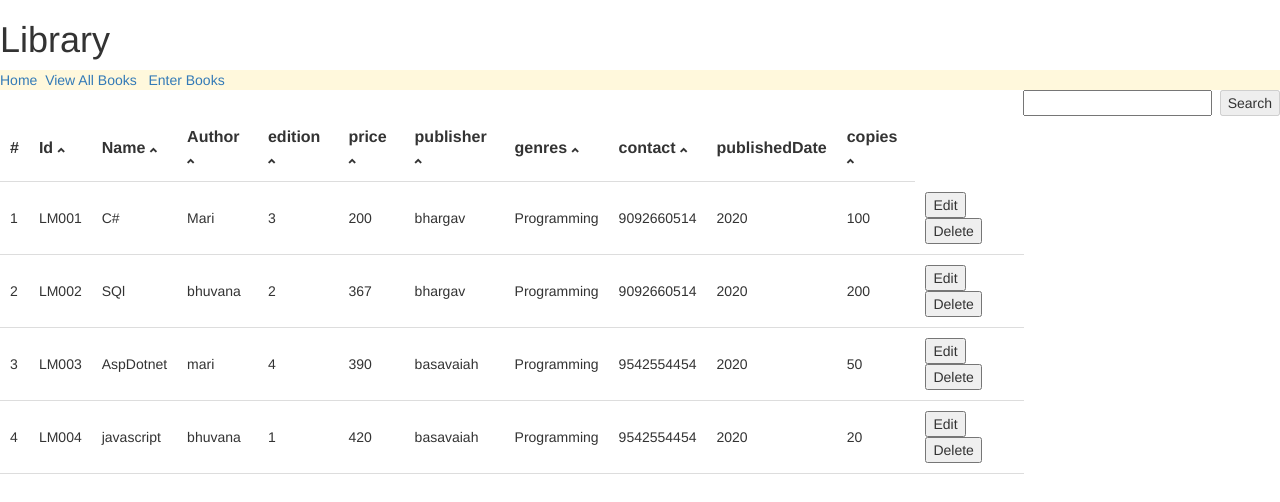
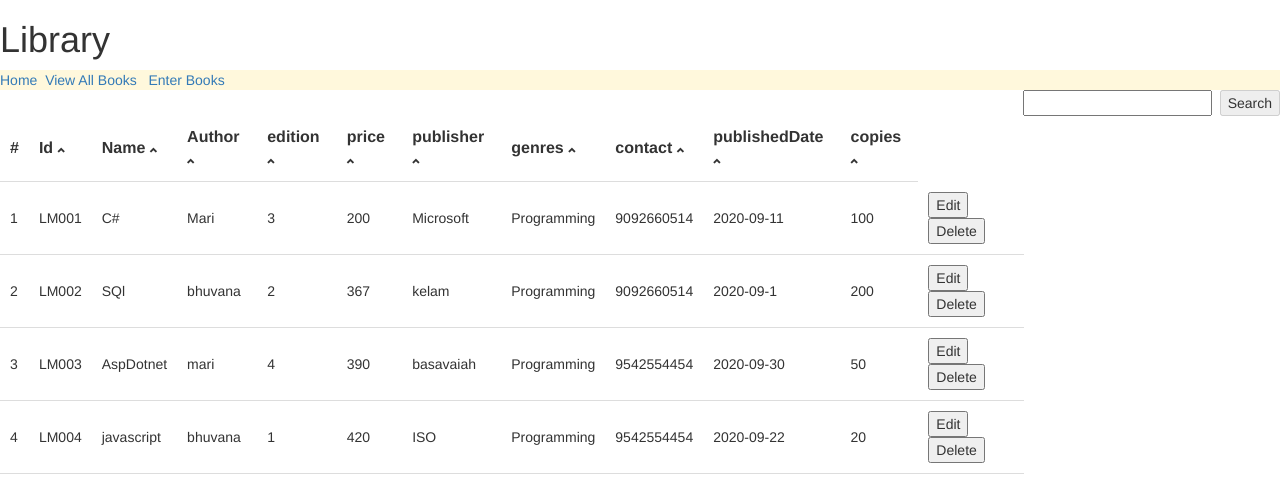
Before and after one commit to KelamBasavaiah/Angular8LibraryManagement, an Angular app: page /ViewBooks in a window 1280 px wide. Shown: the top 502 px of the page. Built offline with nearby package versions, Linux system fonts and the light colour scheme.

Commit message:
Date Filters

```diff
--- a/src/app/Components/view-books/view-books.component.html
+++ b/src/app/Components/view-books/view-books.component.html
@@ -16,7 +16,7 @@
                 <th>publisher <span *ngIf="decending" class="glyphicon glyphicon-chevron-up" (click)="sort('publisher')"></span><span *ngIf="! decending"class="glyphicon glyphicon-chevron-down" (click)="sort('publisher')"></span></th>
                 <th>genres <span *ngIf="decending" class="glyphicon glyphicon-chevron-up" (click)="sort('genres')"></span><span *ngIf="! decending"class="glyphicon glyphicon-chevron-down" (click)="sort('genres')"></span></th>
                 <th>contact <span *ngIf="decending" class="glyphicon glyphicon-chevron-up" (click)="sort('contact')"></span><span *ngIf="! decending"class="glyphicon glyphicon-chevron-down" (click)="sort('contact')"></span></th>
-                <th>publishedDate </th>
+                <th>publishedDate <span *ngIf="decending" class="glyphicon glyphicon-chevron-up" (click)="sort('publishedDate')"></span><span *ngIf="! decending"class="glyphicon glyphicon-chevron-down" (click)="sort('publishedDate')"></span></th>
                 <th>copies <span *ngIf="decending" class="glyphicon glyphicon-chevron-up" (click)="sort('copies')"></span><span *ngIf="! decending"class="glyphicon glyphicon-chevron-down" (click)="sort('copies')"></span></th>
             </tr>
         </thead>
@@ -31,7 +31,7 @@
                 <td>{{k.publisher}}</td>
                 <td>{{k.genres}}</td>
                 <td>{{k.contact}}</td>
-                <td>{{k.publishedDate.getFullYear()}}</td>
+                <td>{{k.publishedDate}}</td>
                 <td>{{k.copies}}</td>
                 <td><button (click)=editBook(k.id)>Edit</button> &nbsp;<button>Delete</button></td>
             </tr>
--- a/src/app/Components/view-books/view-books.component.ts
+++ b/src/app/Components/view-books/view-books.component.ts
@@ -48,6 +48,10 @@ export class ViewBooksComponent implements OnInit {
       this.books=this.books.sort((a,b)=>{return b[column].toLocaleLowerCase() <a[column].toLocaleLowerCase() ?1:-1});
       if(this.decending==false){this.books.reverse(); this.decending=true}else{this.decending=false;}
     }
+    if(typeof(this.books[0][column])=="object"){
+      this.books=this.books.sort((a,b)=>{return b[column]<a[column]?1:-1});
+      if(this.decending==false){this.books.reverse(); this.decending=true}else{this.decending=false;}
+    }
 
   }
  clearFilters(){
--- a/src/app/Services/book.service.ts
+++ b/src/app/Services/book.service.ts
@@ -6,20 +6,20 @@ import { BookDetails } from '../Entities/book-details';
 })
 export class BookService {
 
- public books:BookDetails[]=[{id:'LM001', name:'C#',author_name:'Mari',edition:3,price:200,publisher:'bhargav'
-                        ,genres:'Programming',contact:9092660514,publishedDate:new Date(),copies:100},
+ public books:BookDetails[]=[];
 
-                       {id:'LM002', name:'SQl',author_name:'bhuvana',edition:2,price:367,publisher:'bhargav'
-                        ,genres:'Programming',contact:9092660514,publishedDate:new Date(),copies:200},
-
-                       {id:'LM003', name:'AspDotnet',author_name:'mari',edition:4,price:390,publisher:'basavaiah'
-                        ,genres:'Programming',contact:9542554454,publishedDate:new Date(),copies:50},
-
-                        {id:'LM004', name:'javascript',author_name:'bhuvana',edition:1,price:420,publisher:'basavaiah'
-                         ,genres:'Programming',contact:9542554454,publishedDate:new Date(),copies:20}
-                      ];
-
-  constructor() { }
+  constructor()
+  {
+let data;data=new BookDetails();
+data={id:'LM001', name:'C#',author_name:'Mari',edition:3,price:200,publisher:'Microsoft',genres:'Programming',contact:9092660514,publishedDate:'2020-09-11',copies:100}
+this.books.push(data);
+data={id:'LM002', name:'SQl',author_name:'bhuvana',edition:2,price:367,publisher:'kelam',genres:'Programming',contact:9092660514,publishedDate:'2020-09-1',copies:200}
+this.books.push(data);
+data ={id:'LM003', name:'AspDotnet',author_name:'mari',edition:4,price:390,publisher:'basavaiah',genres:'Programming',contact:9542554454,publishedDate:'2020-09-30',copies:50}
+this.books.push(data);
+data={id:'LM004', name:'javascript',author_name:'bhuvana',edition:1,price:420,publisher:'ISO',genres:'Programming',contact:9542554454,publishedDate:'2020-09-22',copies:20}
+this.books.push(data);
+}
 
   getAllBooks():BookDetails[]
   {
```
